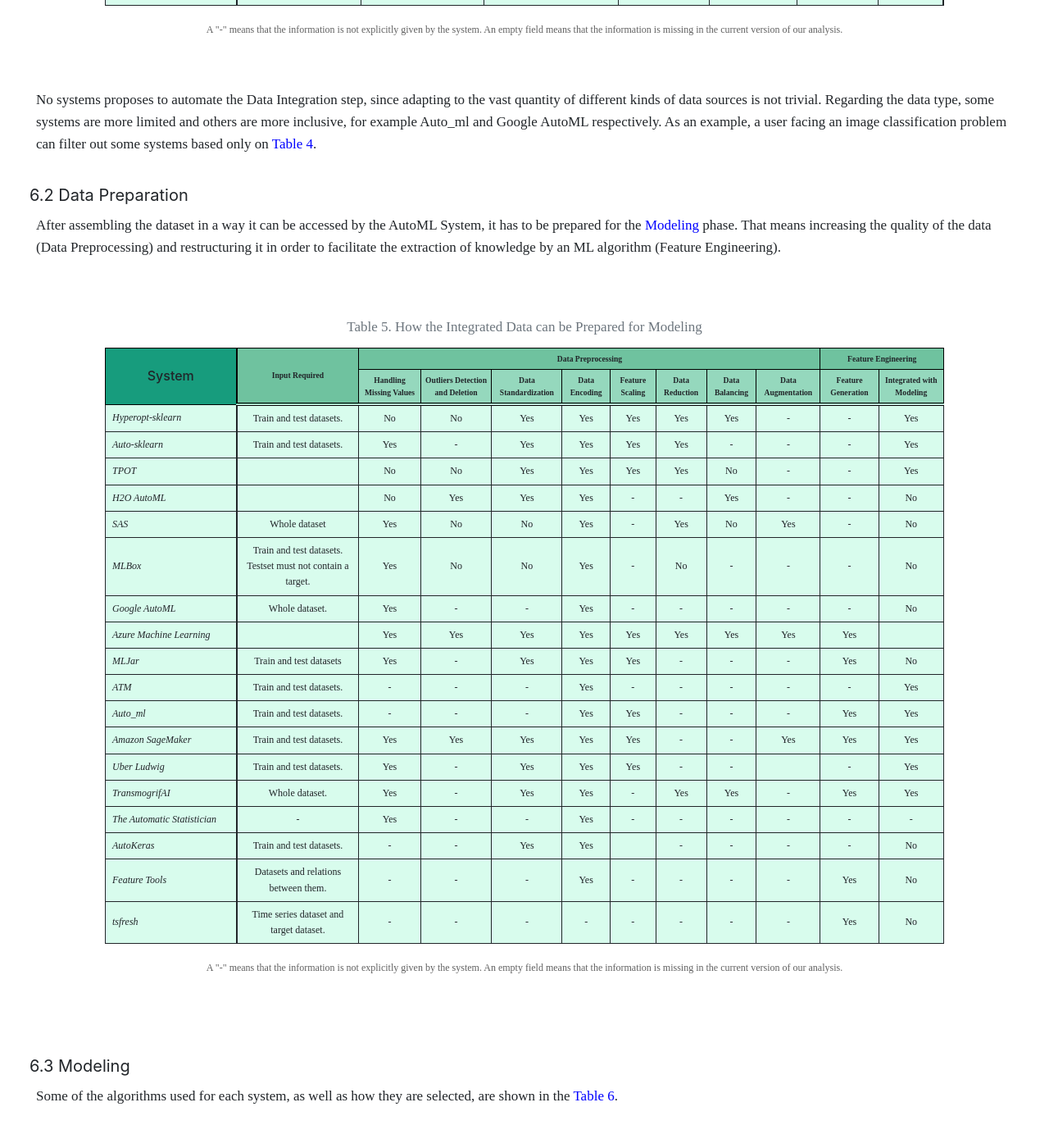
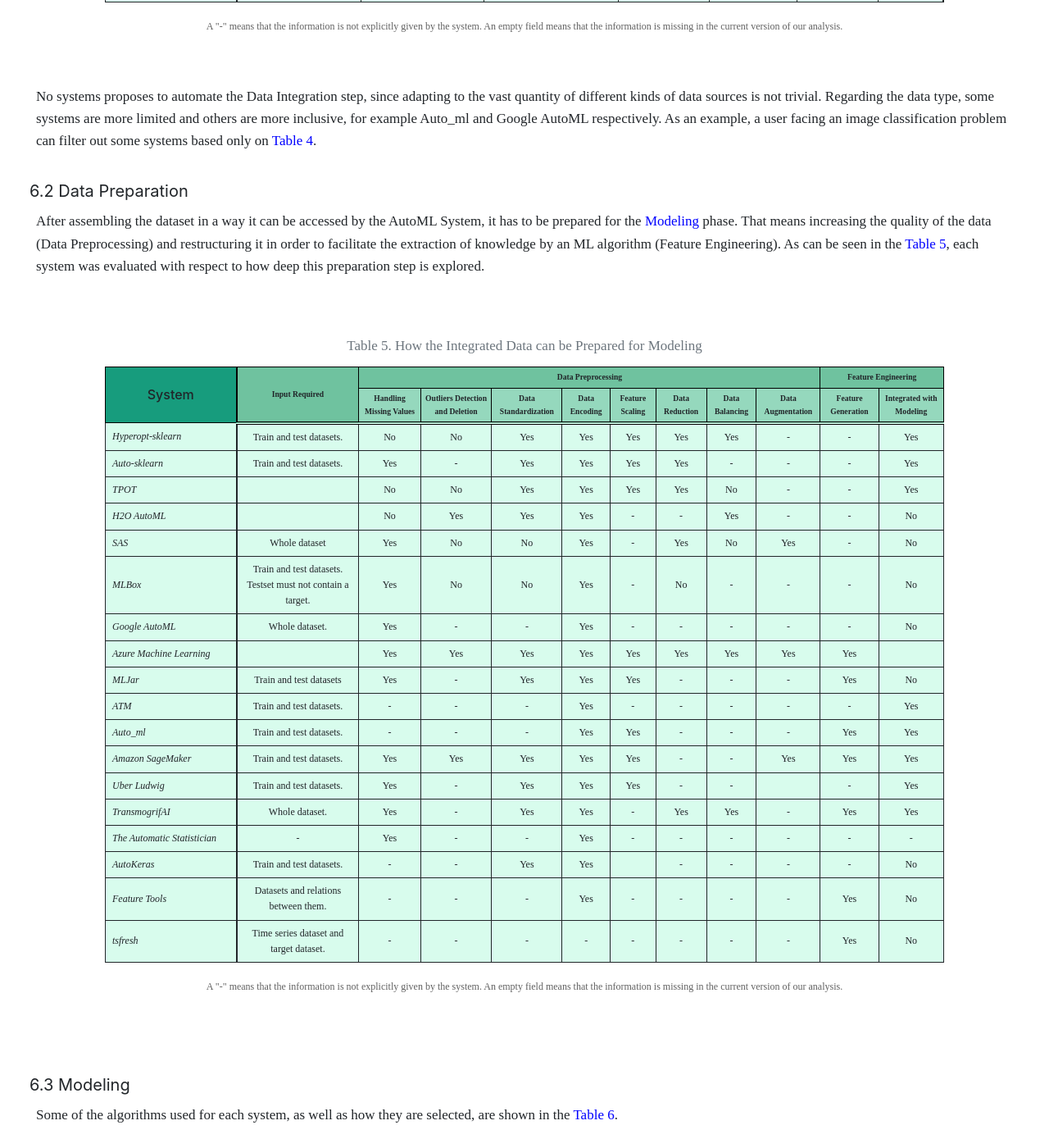
Before and after one commit to jonathankrauss/AutoML-Benchmark, a Jekyll site: the page built from README.md, in a window 1280 px wide and 1400 px high, scrolled down 6522 px. Shown: the whole window at 82% size. Built offline with Jekyll 4.4.1, drawn with Linux system fonts in a browser that asks for light colours; our own code applies the rules of GitHub Pages for plain Markdown files; comment, search, counter and statistics services are not loaded; some of the changed text lies outside the part shown.

Commit message:
Include tables comments

```diff
--- a/_layouts/default.html
+++ b/_layouts/default.html
@@ -82,7 +82,7 @@
    <!-- Here starts Chapter 1 -->
   <div class= "center ph4">
     <h2> 1: Introduction to AutoML in Production </h2>
-    <p class = "ph2">In the pursuit of leveraging the potential of data,
+    <p class="ph2">In the pursuit of leveraging the potential of data,
       companies usually rely on Machine Learning (ML) technologies.
 
       Applications of ML range from detecting anomalies in the operation and non-specialized machines
@@ -99,7 +99,7 @@
   </div>
   <figure id="ml_pipeline" class="ph4">
     <section class="ph5 pv4">
-      <img src="static/images/pipeline.png" style="width: 70%;" alt="AutoMLPipeline" title="AutoML pipeline in the context of production">
+      <img src="static/images/pipeline.jpg" style="width: 70%;" alt="AutoMLPipeline" title="AutoML pipeline in the context of production">
       <figcaption>Fig. 1. AutoML pipeline in the context of production</figcaption>
     </section>
   </figure>
@@ -107,7 +107,7 @@
   <!-- Here starts Chapter 2 -->
   <section class= "ph4">
     <h2> 2: Methodology of the AutoML Benchmark </h2>
-    <p>
+    <p class="ph2">
       Each of the benchmarked systems was analysed in 7 different criteria:
       <UL>
         <LI><a href="#requirements_and_boundaries">Requirements and Boundaries</a></LI>
@@ -120,9 +120,9 @@
       </UL>
     </p>
 
-    <p>These criteria are spread out from chapters <a href="#before_use">4</a> to <a href="#results">7</a>.</p>
+    <p class="ph2">These criteria are spread out from chapters <a href="#before_use">4</a> to <a href="#results">7</a>.</p>
 
-    <p>
+    <p class="ph2">
       After that, in chapter <a href="#practical_examples">8</a>,
       four exemplified users are presented, and AutoML systems are recommended for each of them.
     </p>
@@ -132,7 +132,7 @@
     <!-- Here starts Chapter 3 -->
     <section class= "ph4">
       <h2>3: AutoML Systems </h2>
-      <p>
+      <p class="ph2">
         AutoML systems were evaluated based on publicly available data from the production domain.
         The systems that are included in this benchmark are:
 
@@ -196,18 +196,18 @@
   <!-- Here starts Chapter 4 -->
   <section class= "ph4">
     <h2><a id="before_use"> 4: Before Use</a></h2>
-    <p class = "ph2">
+    <p class="ph2">
       The chapters <a href="#characteristics">Characteristics</a> and <a href="#requirements_and_boundaries">Requirements and Boundaries</a>
       aim to guide the reader on what to have in mind before deciding which system to use.
     </p>
     <div class="ph1">
       <h3 id="characteristics">4.1 Characteristics</h3>
 
-        <p>
+        <p class="ph2">
           Each <a href="#benchmarked_systems">benchmarked systems</a> was tested in a specific version,
           as can be seen in the "Tested at" column of the <a href="#characteristics_table">Table 1</a>.
         </p>
-        <p>
+        <p class="ph2">
           Even though this research is focused on AutoML systems, not every evaluated
           system covers the whole <a href="#ml_pipeline">AutoML Pipeline</a>.
 
@@ -217,25 +217,25 @@
 
       <div id="characteristics_table"></div>
 
-      <p class = "ph2">
+      <p class="ph2">
         Feature Tools and tsfresh automate only the Data Preparation step of the <a href="#ml_pipeline">AutoML Pipeline</a>.
         Nevertheless they were kept in the analysis, since they propose to automate the most time-consuming step of it.
       </p>
 
       <h3 id="requirements_and_boundaries">4.2 Requirements and Boundaries</h3>
-      <p class = "ph2">
-        <p>
+      <p class="ph2">
+        <p class="ph2">
           The systems differ in user knowledge, hardware and software requirements and price,
           which may imply limitations for different users and use cases.
         </p>
-        <p>
+        <p class="ph2">
           The <a href="#requirements_and_boundaries_table">Table 2</a> exhibits these limitations for each system.
         </p>
       </p>
 
       <div id="requirements_and_boundaries_table"></div>
 
-      <p>
+      <p class="ph2">
         Most of the systems are free to use through a Python based API and require little knowledge in the programming language.
         When the user has no experience in programming, a cloud based paid system should be used.
       </p>
@@ -247,7 +247,7 @@
   <section class= "ph4">
     <h2 id="performance"> 5: Performance of the AutoML Systems</h2>
     <p class="ph2">
-      <p>
+      <p class="ph2">
         In order to compare performances between the AutoML systems,
         they were tested on a ML use case from production, where the following data from a CNC mill was used: the
         <a href="https://www.kaggle.com/shasun/tool-wear-detection-in-cnc-mill" target="_blank">
@@ -257,7 +257,7 @@
         The dataset was pre-processed before being tested by each system, having in the end 7586 instances and 50 dimensions.
       </p>
 
-      <p>
+      <p class="ph2">
         A future version of this benchmark will further include the results generated with the
         <a href = "https://archive.ics.uci.edu/ml/datasets/SECOM" target="_blank"> SECOM data set</a>.
       </p>
@@ -279,21 +279,21 @@
   <!-- Here starts Chapter 6 -->
   <section class= "ph4">
     <h2> 6: Functionalities of the AutoML systems</h2>
-    <p class = "ph2">
+    <p class="ph2">
       The systems presented here propose to automate the <a href="#ml_pipeline">AutoML Pipeline</a>,
       or parts of it. Having that in mind,
       this chapter of the benchmark will evaluate to which degree every step of the Pipeline is covered by each system.
 
     <div class="ph1">
       <h3 id="data_integration">6.1 Data Integration</h3>
-      <p class = "ph2">
+      <p class="ph2">
         Data Integration aims to integrate data residing in different sources.
         In the <a href="#integration_table">Table 4</a>,
         data types accepted by each system are displayed, as well as if these automate the data integration process.
       </p>
       <div id="integration_table">
       </div>
-      <p class = "ph2">
+      <p class="ph2">
         No systems proposes to automate the Data Integration step,
         since adapting to the vast quantity of different kinds of data sources is not trivial.
         Regarding the data type, some systems are more limited and others are more inclusive,
@@ -306,35 +306,30 @@
 
     <div class="ph1">
       <h3 id="data_preparation">6.2 Data Preparation</h3>
-      <p class = "ph2">
+      <p class="ph2">
         After assembling the dataset in a way it can be accessed by the AutoML System,
         it has to be prepared for the <a href="#modeling">Modeling</a> phase.
         That means increasing the quality of the data (Data Preprocessing) and
         restructuring it in order to facilitate the extraction of knowledge by an ML algorithm (Feature Engineering).
+        As can be seen in the <a href="#preparation_table">Table 5</a>,
+        each system was evaluated with respect to how deep this preparation step is explored.
       </p>
       <div id="preparation_table"></div>
+    </div>
 
+    <div class="ph1">
+      <h3 id="modeling">6.3 Modeling</h3>
+      <p class="ph2">
+        Some of the algorithms used for each system, as well as how they are selected,
+        are shown in the <a href="#modeling_table">Table 6</a>.
+      </p>
+      <div id="modeling_table"></div>
 
     </div>
 
     <div class="ph1">
-      <h3 id="modeling">6.3 Modeling</h3>
-      <p class = "ph2">
-        Some of the algorithms used for each system, as well as how they are selected,
-        are shown in the <a href="#modeling_table">Table 6</a>.
-      </p>
-      <div id="modeling_table"></div>
-      <p class = "ph2">
-        There may be more algorithms used by these systems that are not explicitly stated.<br>
-        The testing of specific algorithms is allowed in some systems,
-        others just output the best model and the results.
-        See <a href="#results_table">Table 8</a> for more information.<br>
-      </p>
-    </div>
-
-    <div class="ph1">
       <h3 id="deployment">6.4 Deployment</h3>
-      <p class = "ph2">
+      <p class="ph2">
         Ending the <a href="#ml_pipeline">AutoML Pipeline</a>, deployment aims to release the results to users.<br>
 
         For that, the <a href="#deployment_table">Table 7</a> tries to answers the following questions:
@@ -351,14 +346,14 @@
   <!-- Here starts Chapter 7 -->
   <section class= "ph4">
     <h2><a id="results">7: Results</a></h2>
-    <p class = "ph2">
+    <p class="ph2">
       The <a href="#results_table">Table 8</a>
       aims to show how the final results of each system are presented to the user.
     </p>
     <div class="ph1">
       <div id="results_table"></div>
     </div>
-    <p class = "ph2">
+    <p class="ph2">
       As can be seen in the table, the results vary, outputting sometimes a list of models and their characteristics,
       and sometimes just the best model and evaluations.
       This means that not always the user is allowed to decide which model can be exported, and therefore run in production.<br>
@@ -397,7 +392,7 @@
   <!-- Here starts Chapter 9 -->
   <section class= "ph4">
     <h2> 9: Wrap Up </h2>
-    <p class = "ph2">
+    <p class="ph2">
       The past developments in the area of AutoML indicate that progress towards improved automation
       of specific steps within the <a href="#ml_pipeline">AutoML Pipeline</a> can be expected.
 
--- a/include/modeling_table.html
+++ b/include/modeling_table.html
@@ -271,8 +271,14 @@
           </tr>
         </tbody>
         <caption align="bottom">
-          <p class="ts color-grey-700 mv2" align="center">A "-" means that the information is not explicitly given by the system.
-            An empty field means that the information is missing in the current version of our analysis.
+          <p class="ts color-grey-700 mv2" align="center">
+            A "-" means that the information is not explicitly given by the system.
+            An empty field means that the information is missing in the current version of our analysis.<br>
+
+            There may be more algorithms used by these systems that are not explicitly stated.
+            The testing of specific algorithms is allowed in some systems,
+            others just output the best model and the results.
+            See <a href="#results_table">Table 8</a> for more information.
           </p>
         </caption>
       </table>
--- a/include/personas_cards.html
+++ b/include/personas_cards.html
@@ -34,7 +34,7 @@
       padding: 16px;
       text-align: center;
       background-color: #f1f1f1;
-      height: 1200px;
+      height: 1280px;
     }
 
     /* Responsive columns - one column layout (vertical) on small screens */
@@ -174,7 +174,7 @@
               recommended.
             </p>
           </div>
-      </div>
+        </div>
       </div>
     </div>
   </body>
```
Also changed, not shown: static/app.css, static/images/pipeline.jpg (added), static/images/pipeline_old.png (renamed from static/images/pipeline.png).
